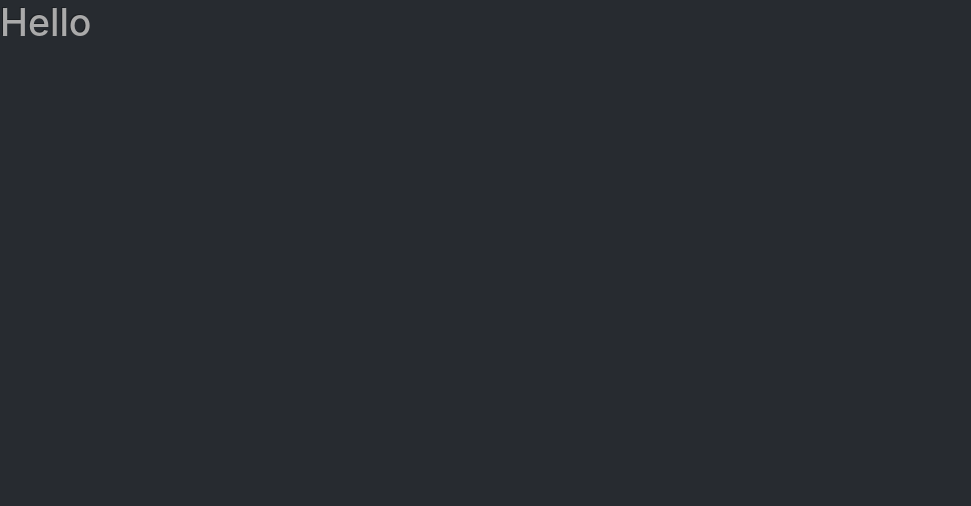
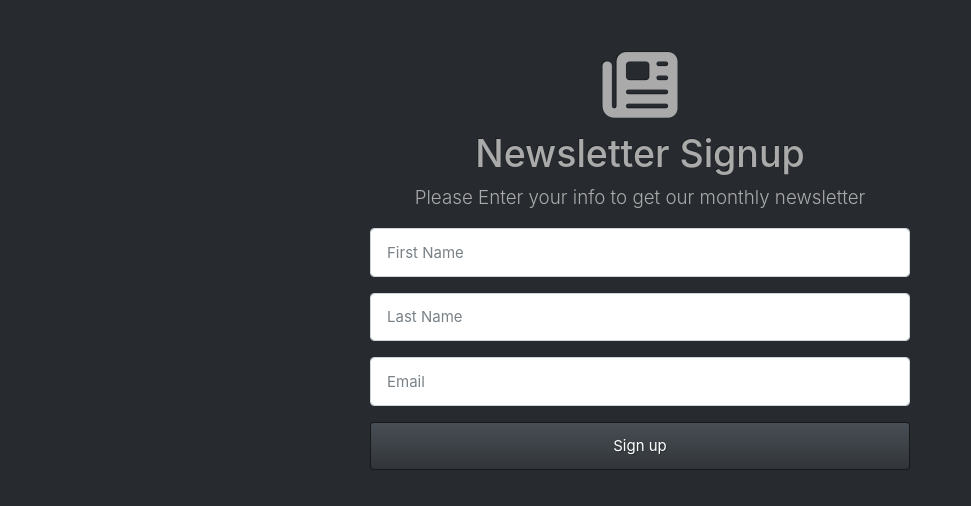
Before and after one commit to josh9345/mailchimp_newsletter, a website: page public/index.html in a window 1280 px wide. Shown: the whole page, without its empty margins (0-971 px from the left). Drawn offline with nearby package versions, Linux system fonts and the light colour scheme.

Commit message:
functionality

```diff
--- a/public/index.html
+++ b/public/index.html
@@ -15,6 +15,48 @@
     <title>Newsletter</title>
   </head>
   <body>
-    <h1>Hello</h1>
+    <div class="container">
+      <section class="row mt-5 text-center">
+        <div class="col-6 m-auto">
+          <h1><i class="fas fa-newspaper fa-2x"></i></h1>
+          <h1 class="dispay-4">Newsletter Signup</h1>
+          <p class="lead">
+            Please Enter your info to get our monthly newsletter
+          </p>
+          <form action="/signup" method="POST">
+            <div class="form-group">
+              <input
+                type="text"
+                name="firstName"
+                id="first-name"
+                class="form-control"
+                placeholder="First Name"
+              />
+            </div>
+            <div class="form-group">
+              <input
+                type="text"
+                name="lastName"
+                id="last-name"
+                class="form-control"
+                placeholder="Last Name"
+              />
+            </div>
+            <div class="form-group">
+              <input
+                type="email"
+                name="email"
+                id="email"
+                class="form-control"
+                placeholder="Email"
+              />
+            </div>
+            <button type="submit" class="btn btn-primary btn-block">
+              Sign up
+            </button>
+          </form>
+        </div>
+      </section>
+    </div>
   </body>
 </html>
```
Also changed, not shown: app.js (+46 -0 lines).
